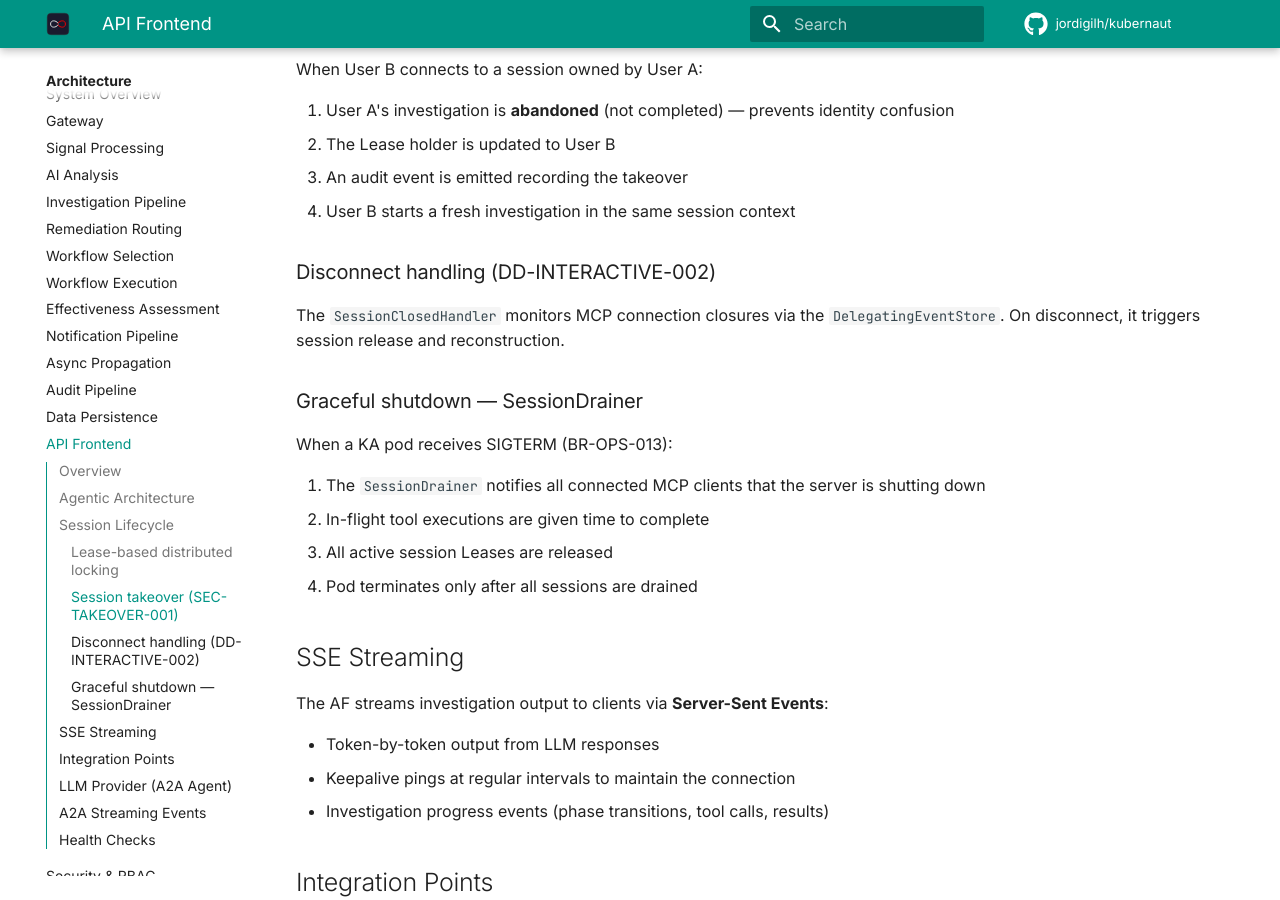
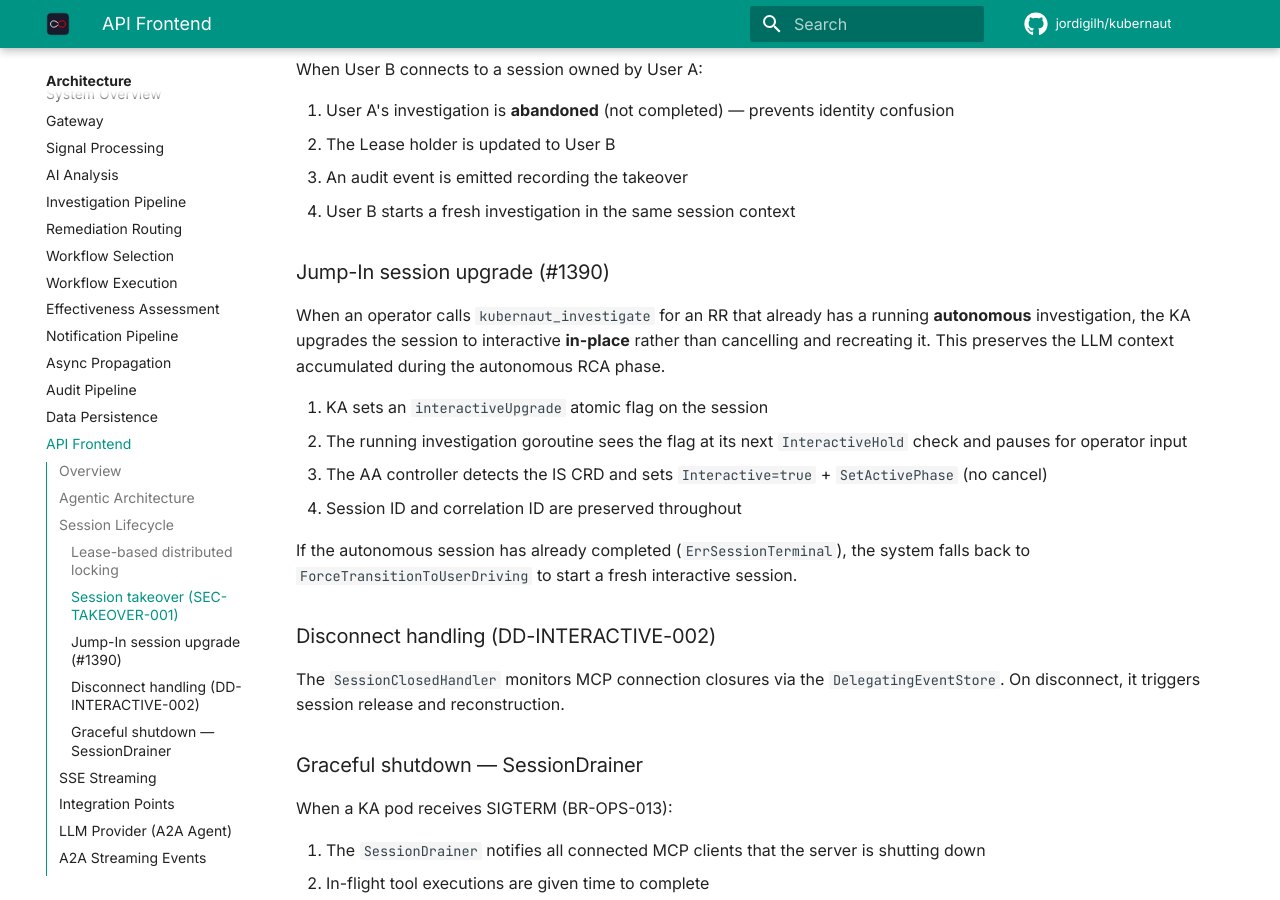
Before and after one commit to jordigilh/kubernaut-docs, an MkDocs documentation site: the page built from docs/architecture/apifrontend.md, in a window 1280 px wide and 900 px high, scrolled down 1954 px. Built offline with MkDocs 1.6.1 and Material for MkDocs 9.7.7, drawn with Linux system fonts in a browser that asks for light colours; comment, search, counter and statistics services are not loaded; the version menu is left out; some of the changed text lies outside the part shown.

Commit message:
docs: add GA features — Jump-In upgrade, MCP resilience, AF wiring
- Document Jump-In session upgrade (#1390) — in-place autonomous to
  interactive upgrade replacing the cancel-and-recreate pattern
- Add MCP session resilience config: mcpKeepAlive (15s),
  mcpSessionTimeout (10m), Ping-on-Acquire (#1387)
- Document CEL ClaimMappings for JWT identity extraction (#1392)
- Add LLM rate limiters (ProviderLimiter, LLMSemaphore) and
  re-invocation loop documentation (#1392)

Co-authored-by: Cursor <cursoragent@cursor.com>

```diff
--- a/docs/architecture/apifrontend.md
+++ b/docs/architecture/apifrontend.md
@@ -149,6 +149,17 @@ When User B connects to a session owned by User A:
 3. An audit event is emitted recording the takeover
 4. User B starts a fresh investigation in the same session context
 
+### Jump-In session upgrade (#1390) {: #jump-in }
+
+When an operator calls `kubernaut_investigate` for an RR that already has a running **autonomous** investigation, the KA upgrades the session to interactive **in-place** rather than cancelling and recreating it. This preserves the LLM context accumulated during the autonomous RCA phase.
+
+1. KA sets an `interactiveUpgrade` atomic flag on the session
+2. The running investigation goroutine sees the flag at its next `InteractiveHold` check and pauses for operator input
+3. The AA controller detects the IS CRD and sets `Interactive=true` + `SetActivePhase` (no cancel)
+4. Session ID and correlation ID are preserved throughout
+
+If the autonomous session has already completed (`ErrSessionTerminal`), the system falls back to `ForceTransitionToUserDriving` to start a fresh interactive session.
+
 ### Disconnect handling (DD-INTERACTIVE-002)
 
 The `SessionClosedHandler` monitors MCP connection closures via the `DelegatingEventStore`. On disconnect, it triggers session release and reconstruction.
@@ -196,6 +207,15 @@ Supported providers: `vertex_ai` (Claude on Vertex AI — requires `vertexProjec
 
 **KA bearer token** — The `kaBearerTokenFile` config field provides the AF with a bearer token for authenticating to the KA MCP server (#1287). When set, the AF includes this token in the `Authorization` header of all KA MCP requests.
 
+**Rate limiters** (#1392) — Two rate limiters protect the AF:
+
+- **ProviderLimiter** — Rate-limits JWKS endpoint fetches. When the limit is hit, cached keys are returned instead of fetching new ones.
+- **LLMSemaphore** — Bounds concurrent LLM requests. Requests exceeding capacity are rejected with `ErrLLMCapacity` (HTTP 429).
+
+**Re-invocation loop** (#1392) — The `StreamingExecutor` re-invokes the LLM agent when a turn ends with text-only output (no tool calls), up to `MaxReinvocations`. This handles cases where the LLM produces reasoning text before deciding on a tool call.
+
+**JWT ClaimMappings** (#1392) — CEL expressions for extracting username and groups from JWT claims (e.g., `claims.email`, `claims.roles`). Falls back to hardcoded paths (`preferred_username`/`sub`/`groups`) when expressions are empty, preserving backward compatibility.
+
 See [AF LLM Configuration](../user-guide/configuration.md#af-llm-configuration-v15) for the full field reference.
 
 ## A2A Streaming Events
```
Also changed, not shown: docs/user-guide/configuration.md (+13 -0 lines).
